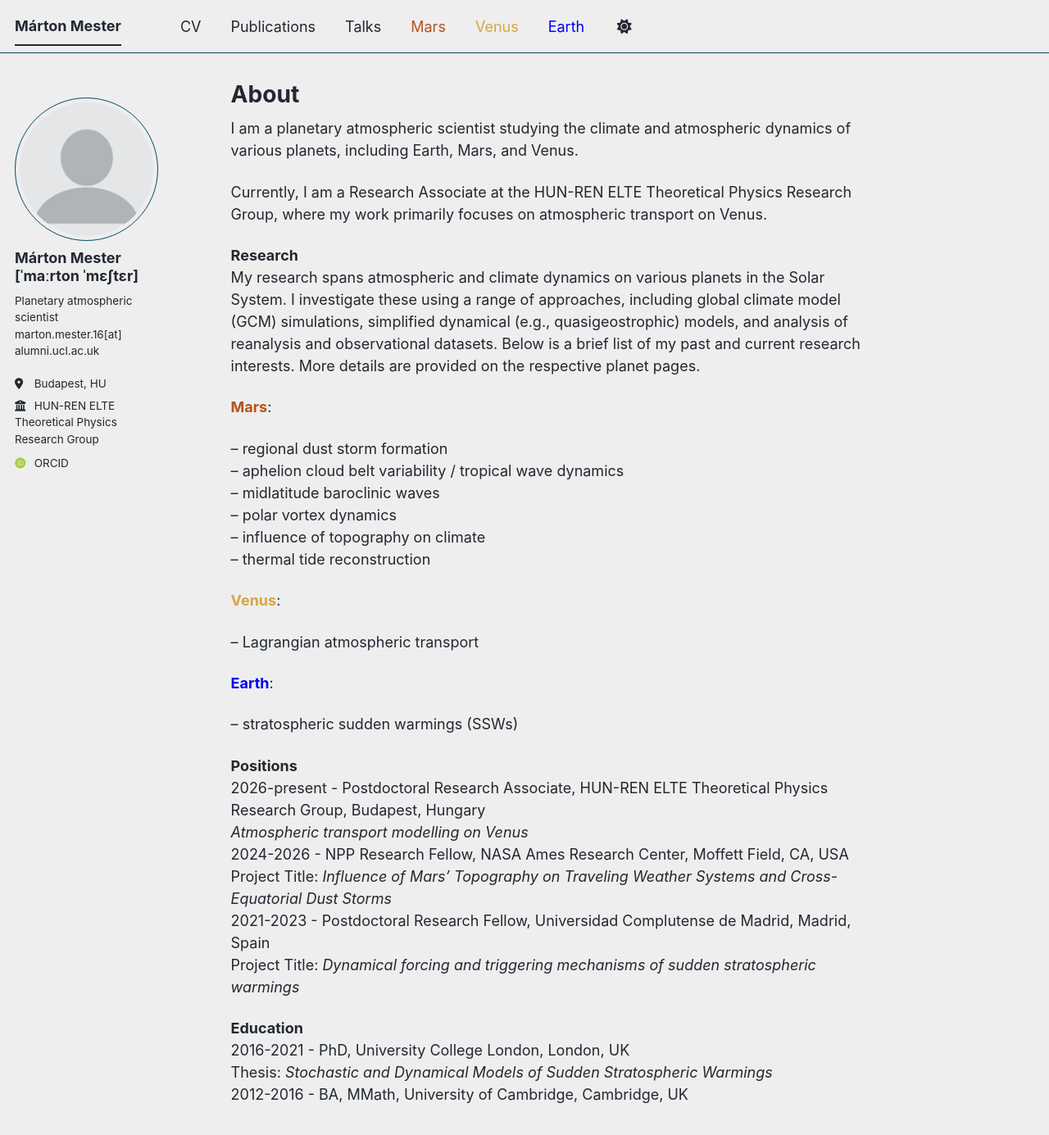
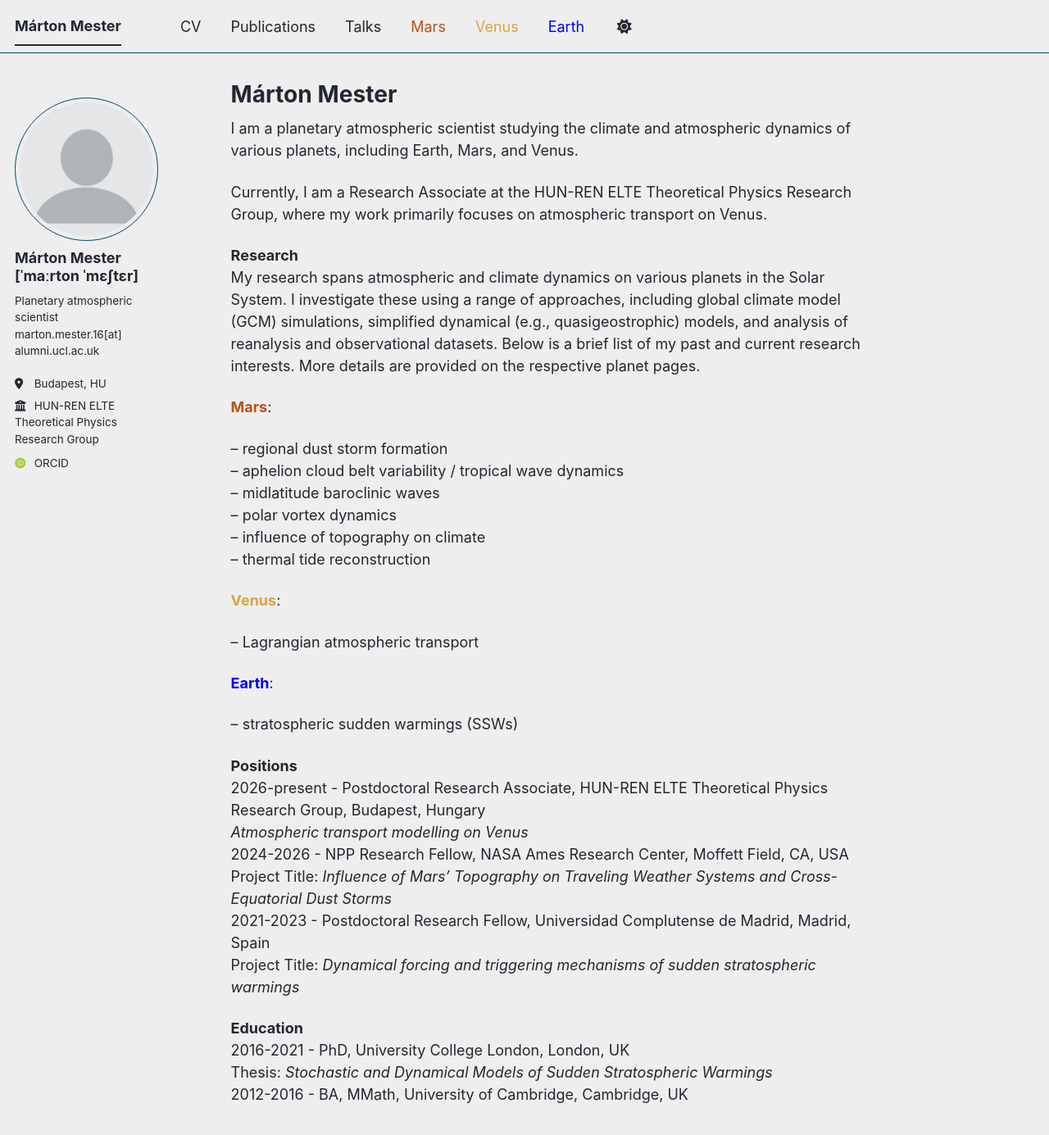
Before and after one commit to thengc6369/thengc6369.github.io, a Jekyll site: the page built from _pages/about.md, in a window 1280 px wide and 1400 px high. Shown: the top 1385 px of the window at 82% size. Built offline with Jekyll 4.4.1, drawn with Linux system fonts in a browser that asks for light colours; some web fonts are replaced; a script bundle is joined from its source files by our own code; library files that are not in the unit come from our copies.

Commit message:
Update about.md

```diff
--- a/_pages/about.md
+++ b/_pages/about.md
@@ -1,6 +1,6 @@
 ---
 permalink: /
-title: "About"
+title: "Márton Mester"
 author_profile: true
 ---
 
```
